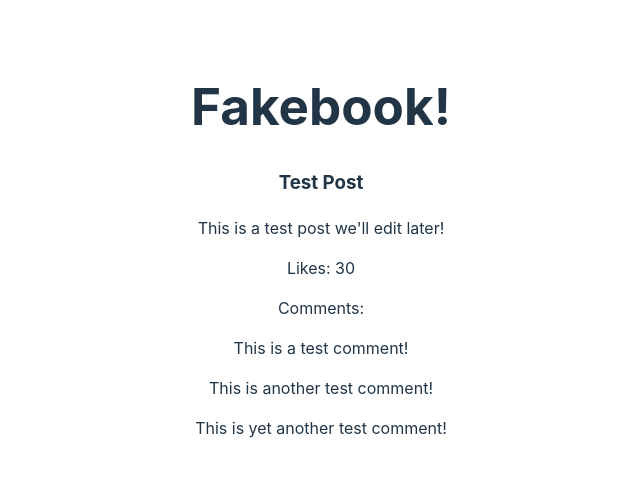
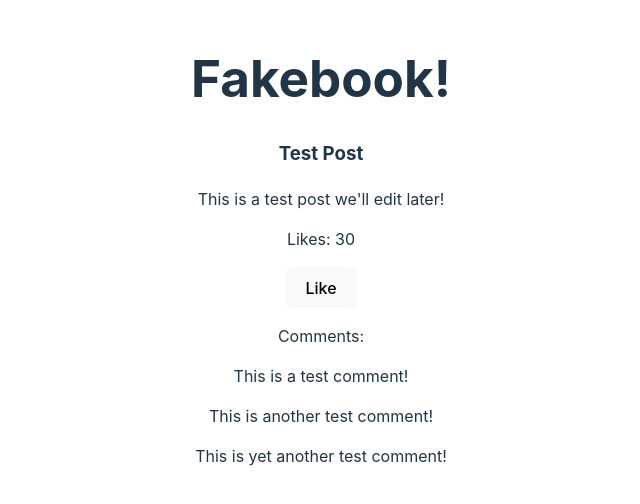
Before and after one commit to MarcosRosario4/Social-Media-App, a React (Vite) app: page / in a window 1280 px wide. Shown: the part 150-654 px from the top of the page, without its empty margins (319-959 px from the left). Built offline with nearby package versions, Linux system fonts and the light colour scheme.

Commit message:
Counting Likes

```diff
--- a/src/Post.jsx
+++ b/src/Post.jsx
@@ -2,6 +2,12 @@ import React from 'react';
 import Comment from './Comment';
 
 function Post(){
+
+    let likes = 30;
+
+    function handleLike(){
+        likes = likes + 1;
+    }
 
   return(
 
@@ -9,6 +15,7 @@ return(
         <h3>Test Post</h3>
         <p>This is a test post we'll edit later!</p>
         <p>Likes: 30</p>
+        <button>Like</button>
         <p>Comments:</p>
         <Comment content="This is a test comment!" />
         <Comment content="This is another test comment!" />
```
Lines whose indentation alone changed are shown as unchanged.
